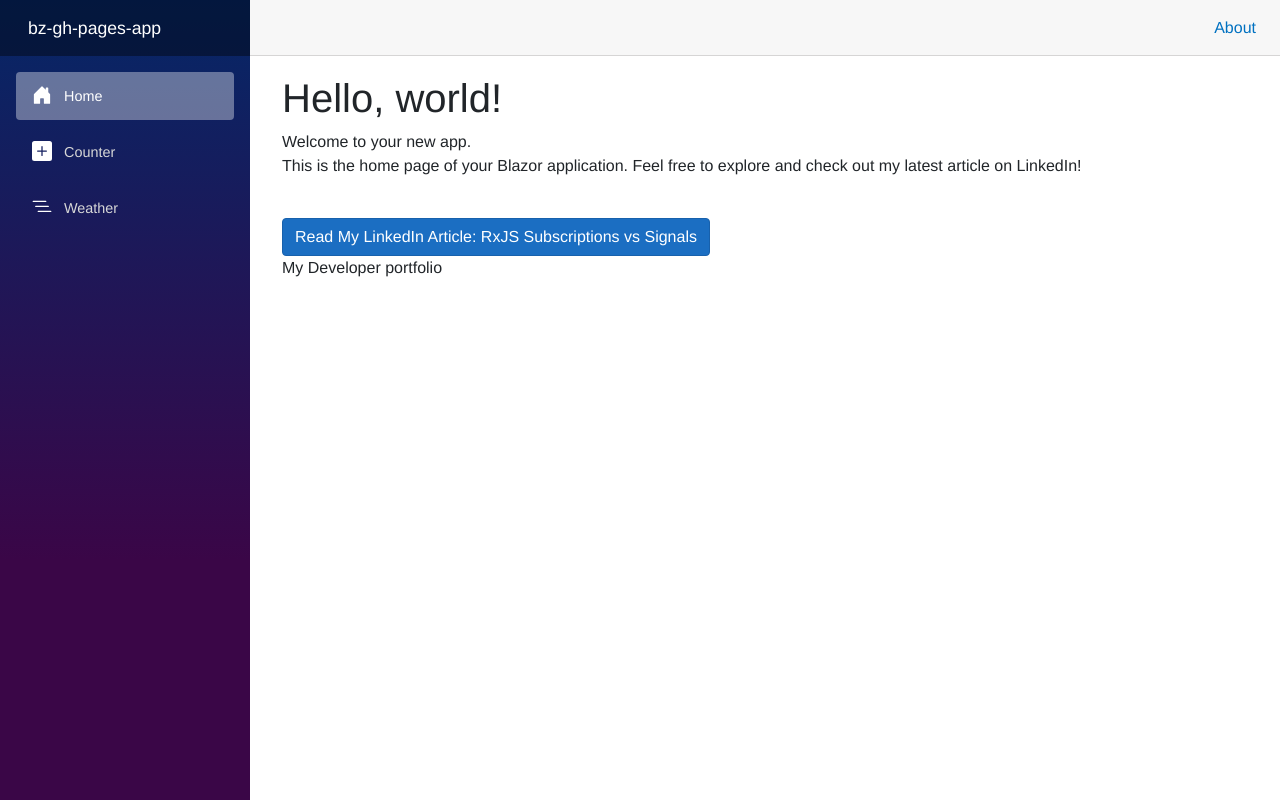
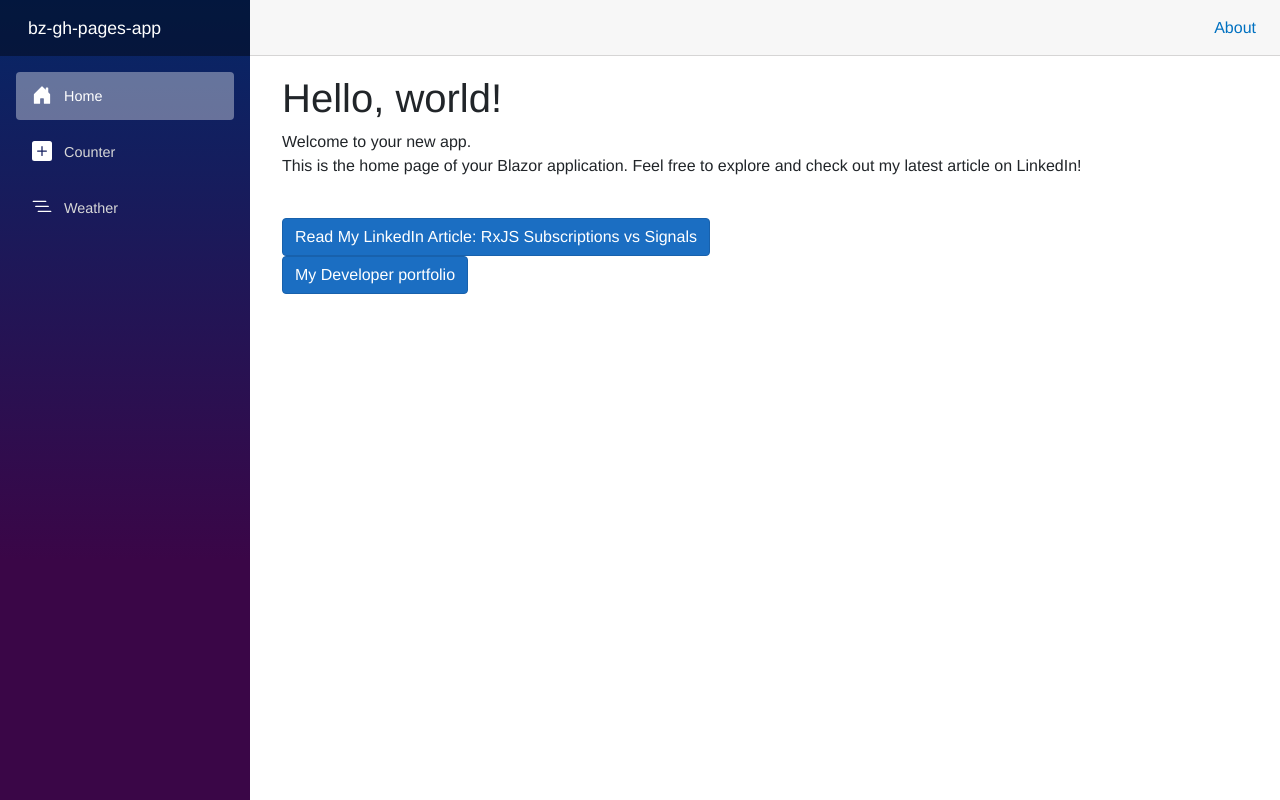
Before and after one commit to mikew194/bz-gh-pages-app, an ASP.NET Core app: page / in a window 1280 px wide. Run offline with ASP.NET Core 8, Linux system fonts and the light colour scheme; style sheets or scripts are compiled from the project's sources.

Commit message:
Fixed Home Page

```diff
--- a/Pages/Home.razor
+++ b/Pages/Home.razor
@@ -14,6 +14,6 @@ Welcome to your new app.
     Read My LinkedIn Article: RxJS Subscriptions vs Signals
 </a>
 <br/>
-<a https://mikew194.github.io/rc-dev-portfolio/ >
+<a https://mikew194.github.io/rc-dev-portfolio/ target="_blank" class="btn btn-primary">
     My Developer portfolio
 </a>
```
